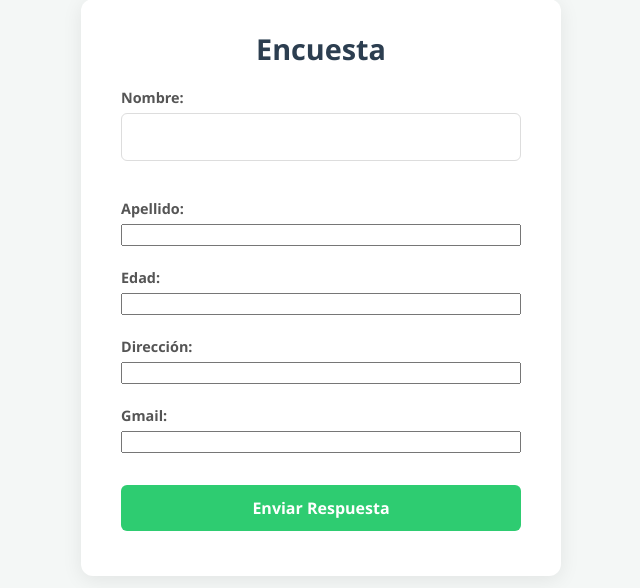
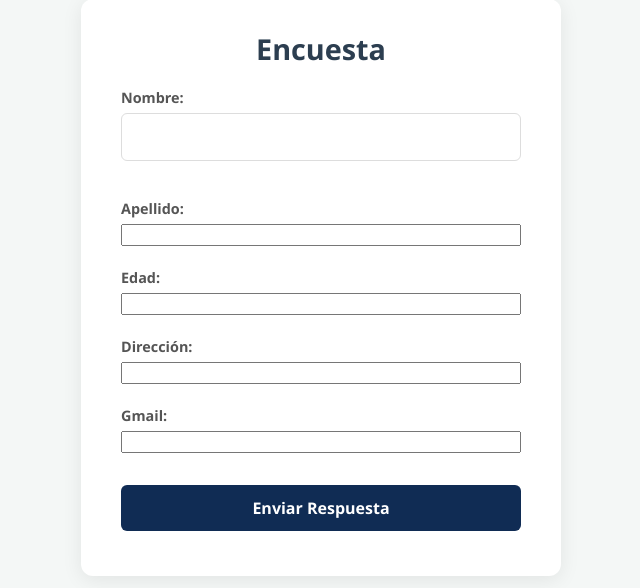
Before and after one commit to Alx23z/Proyecto-Anual, a PHP site: page /html/document.html in a window 1280 px wide. Shown: the part 113-701 px from the top of the page, without its empty margins (319-959 px from the left). Run offline with PHP 8.4, Linux system fonts and the light colour scheme.

Commit message:
dos cambios de color

```diff
--- a/css/encuesta.css
+++ b/css/encuesta.css
@@ -79,7 +79,7 @@ input[type="email"]:focus {
 }
 
 input[type="submit"] {
-  background-color: #2ecc71;
+  background-color: #102c54;
   color: white;
   border: none;
   padding: 12px;
```
